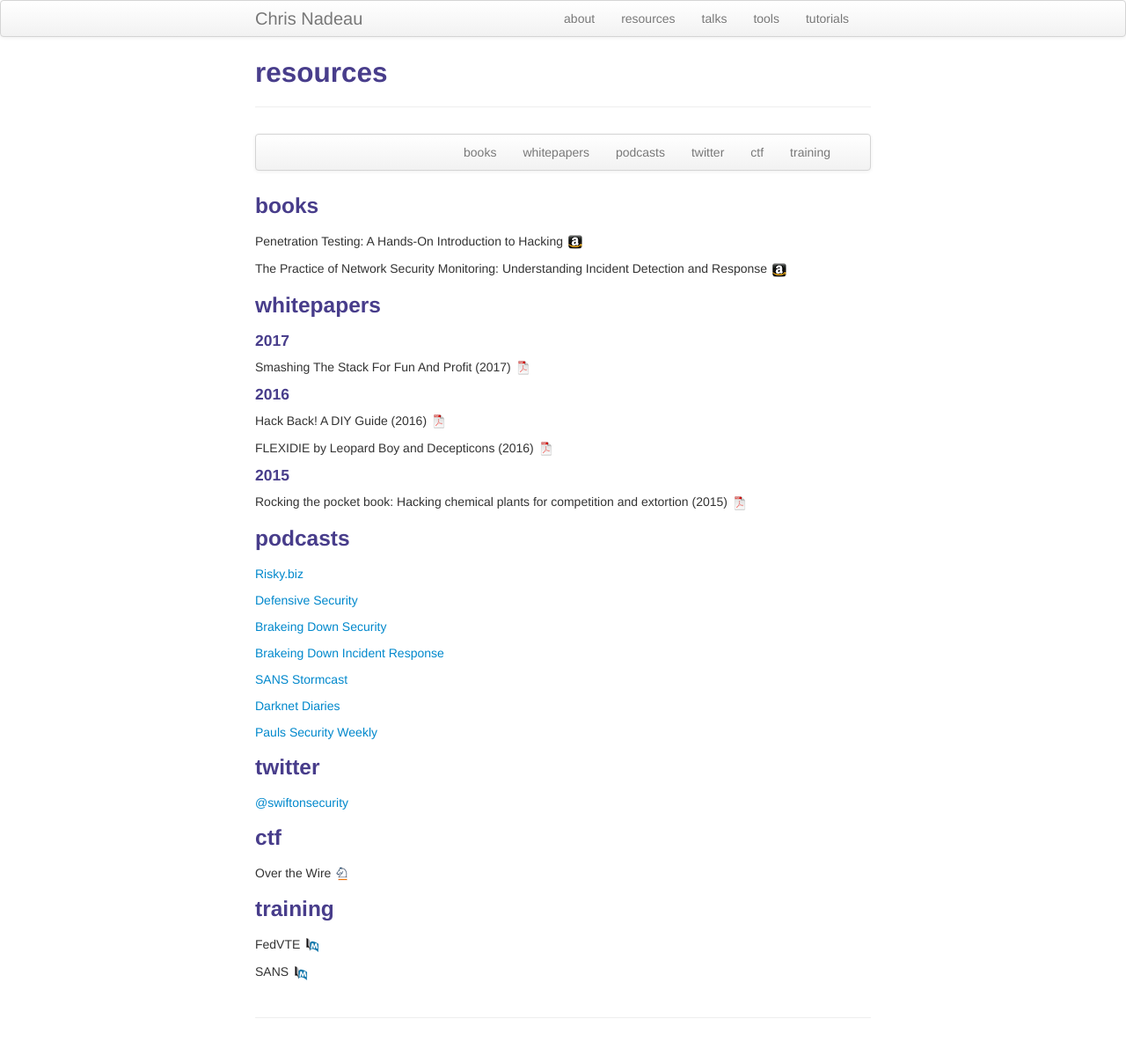
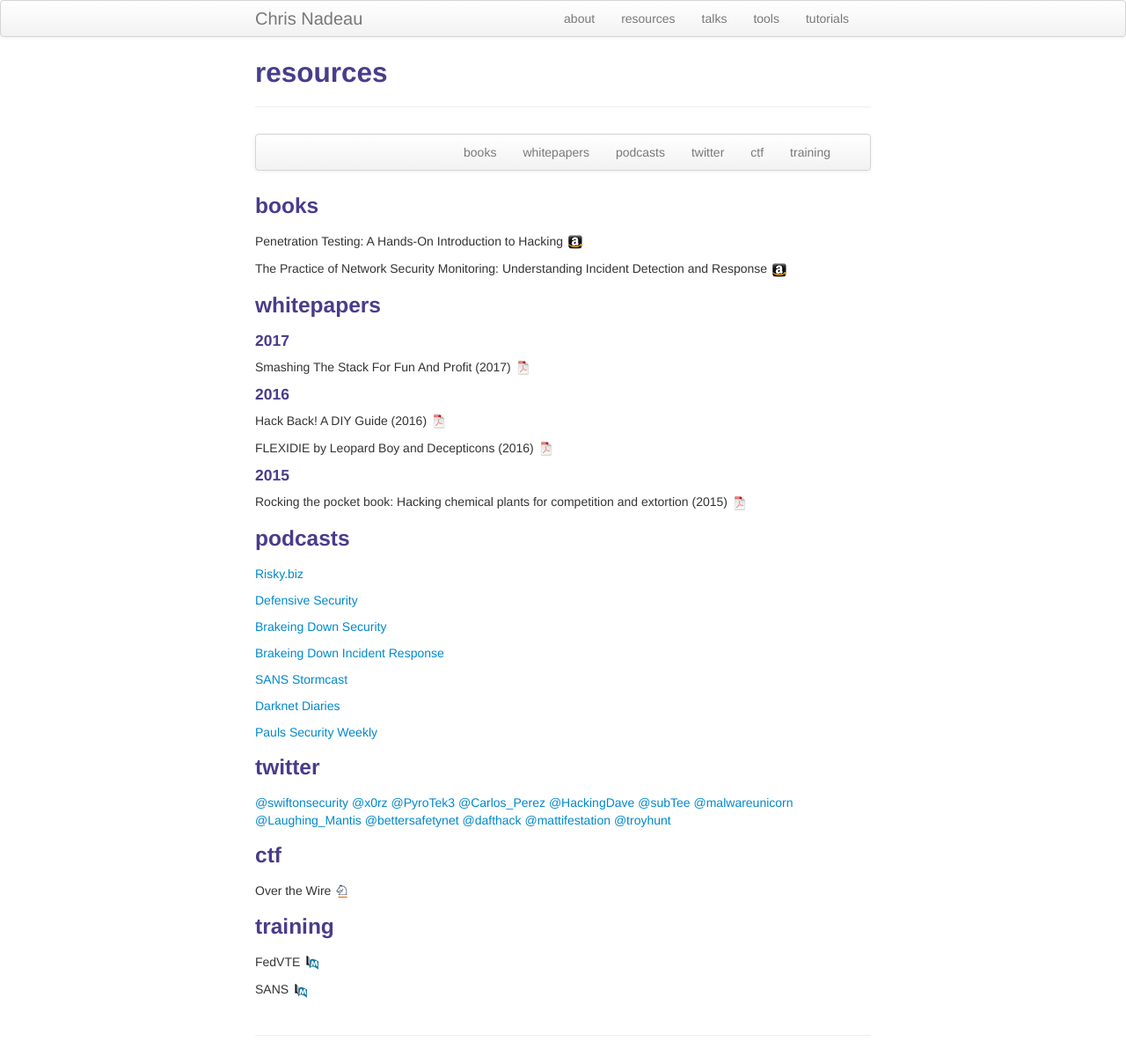
Before and after one commit to dynamicparallax/dynamicparallax.github.io, a Jekyll site: the page built from pages/resources.md, in a window 1280 px wide. Shown: the whole page at 88% size. Built offline with Jekyll 4.4.1, drawn with Linux system fonts in a browser that asks for light colours.

Commit message:
Update resources.md

```diff
--- a/pages/resources.md
+++ b/pages/resources.md
@@ -65,6 +65,17 @@
 ### <a name="twitter"></a>twitter
 
 <a href="https://twitter.com/swiftonsecurity">@swiftonsecurity</a>
+<a href="https://twitter.com/swiftonsecurity">@x0rz</a>
+<a href="https://twitter.com/swiftonsecurity">@PyroTek3</a>
+<a href="https://twitter.com/swiftonsecurity">@Carlos_Perez</a>
+<a href="https://twitter.com/swiftonsecurity">@HackingDave</a>
+<a href="https://twitter.com/swiftonsecurity">@subTee</a>
+<a href="https://twitter.com/swiftonsecurity">@malwareunicorn</a>
+<a href="https://twitter.com/swiftonsecurity">@Laughing_Mantis</a>
+<a href="https://twitter.com/swiftonsecurity">@bettersafetynet</a>
+<a href="https://twitter.com/swiftonsecurity">@dafthack</a>
+<a href="https://twitter.com/swiftonsecurity">@mattifestation</a>
+<a href="https://twitter.com/swiftonsecurity">@troyhunt</a>
 
 ### <a name="ctf"></a>ctf
 
```
